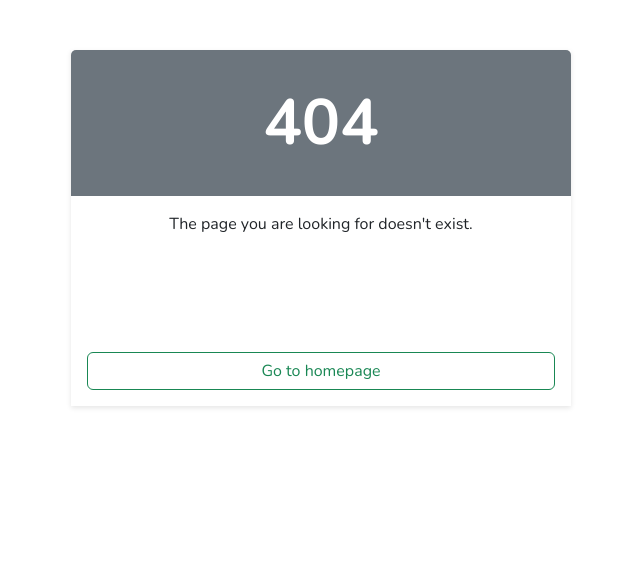
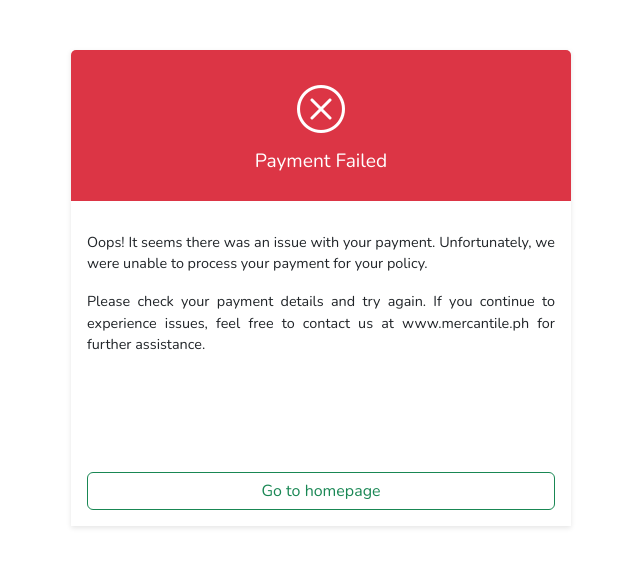
Before and after one commit to miciadmin/online-payment-prod, a React (Vite) app: page /payment-result in a window 1280 px wide. Before the commit this address had no page. Shown: the top 566 px of the page, without its empty margins (319-959 px from the left). Built offline with nearby package versions, Linux system fonts and the light colour scheme.

Commit message:
86th update

```diff
--- a/src/App.jsx
+++ b/src/App.jsx
@@ -25,6 +25,7 @@ function App() {
           <Route path="/review-payment" element={<PaymentStep3/>}></Route>
 
           <Route path="/payment-result/:status/:refno" element={<PaymentResult/>} />
+          <Route path="/payment-result" element={<PaymentResult/>} />
 
           <Route path="search-refno" element={<SearchRefNo/>}></Route>
           <Route path="/search-refno" element={<SearchRefNo/>}></Route>
```
